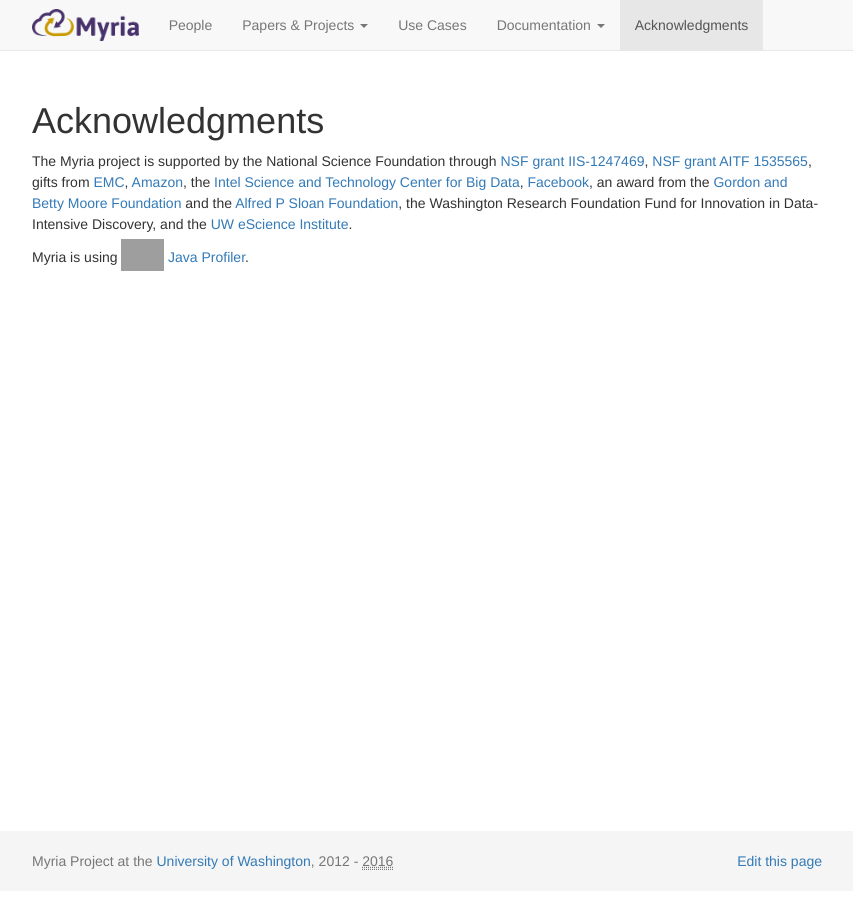
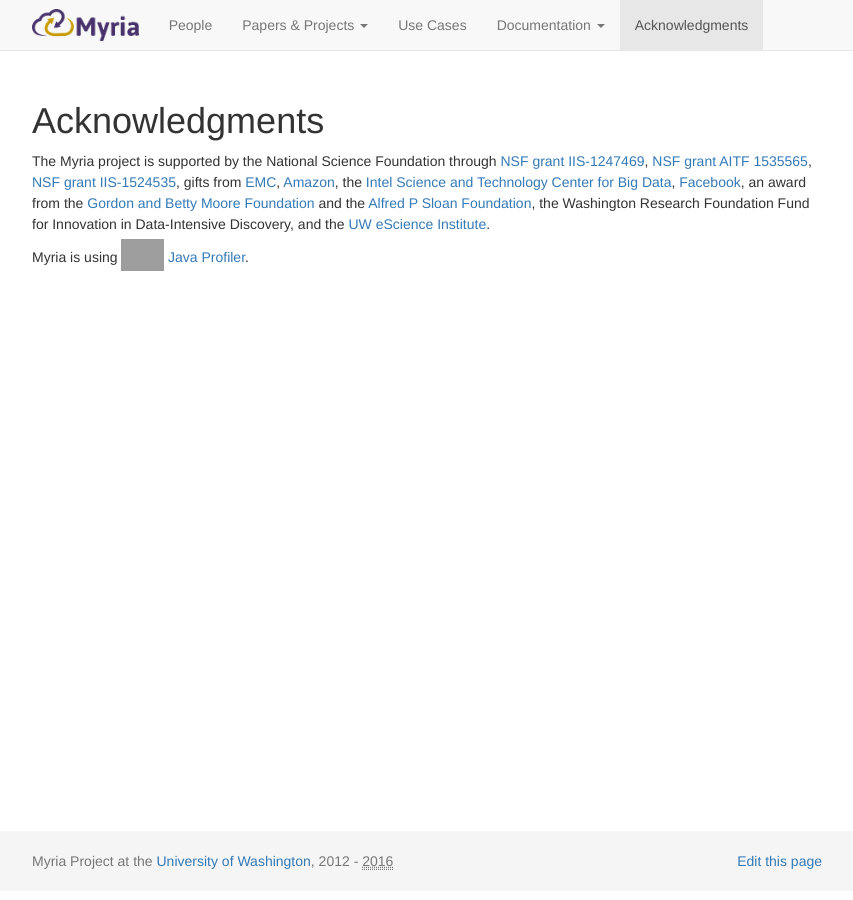
Before and after one commit to uwescience/myria-website, a Jekyll site: the page built from acknowledgments.markdown, in a window 1280 px wide. Shown: the whole page, without its empty margins (213-1066 px from the left). Built offline with Jekyll 4.4.1, drawn with Linux system fonts in a browser that asks for light colours; nearby versions of some CDN libraries; grey boxes are pictures that could not be loaded.

Commit message:
Update acknowledgments.markdown

```diff
--- a/acknowledgments.markdown
+++ b/acknowledgments.markdown
@@ -6,7 +6,7 @@ id: ack
 
 # Acknowledgments
 
-The Myria project is supported by the National Science Foundation through [NSF grant IIS-1247469](http://www.nsf.gov/awardsearch/showAward.do?AwardNumber=1247469), [NSF grant AITF 1535565](http://www.nsf.gov/awardsearch/showAward?AWD_ID=1535565&HistoricalAwards=false),
+The Myria project is supported by the National Science Foundation through [NSF grant IIS-1247469](http://www.nsf.gov/awardsearch/showAward.do?AwardNumber=1247469), [NSF grant AITF 1535565](http://www.nsf.gov/awardsearch/showAward?AWD_ID=1535565&HistoricalAwards=false), [NSF grant IIS-1524535](http://www.nsf.gov/awardsearch/showAward?AWD_ID=1524535),
 gifts from [EMC](http://www.emc.com/), [Amazon](http://aws.amazon.com/), the [Intel Science and Technology Center for Big Data](http://istc-bigdata.org/), [Facebook](https://facebook.com), an award from the [Gordon and Betty Moore Foundation](http://www.moore.org/) and the [Alfred P Sloan Foundation](http://www.sloan.org/), the Washington Research Foundation Fund for Innovation in Data-Intensive Discovery, and the [UW eScience Institute](http://escience.washington.edu/).
 
 Myria is using <img src="https://www.yourkit.com/images/yklogo.png" class="logo"/> [Java Profiler](https://www.yourkit.com/java/profiler/index.jsp).
```
